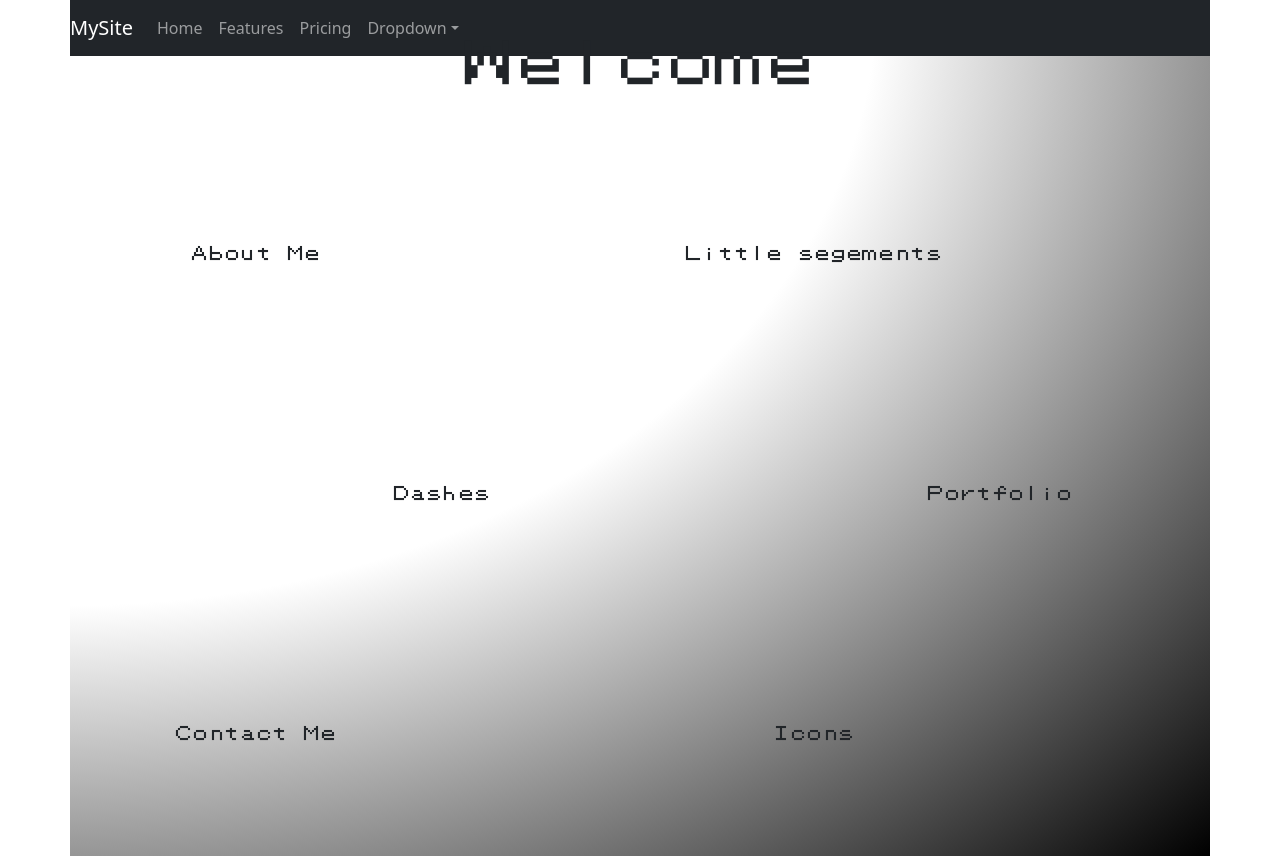
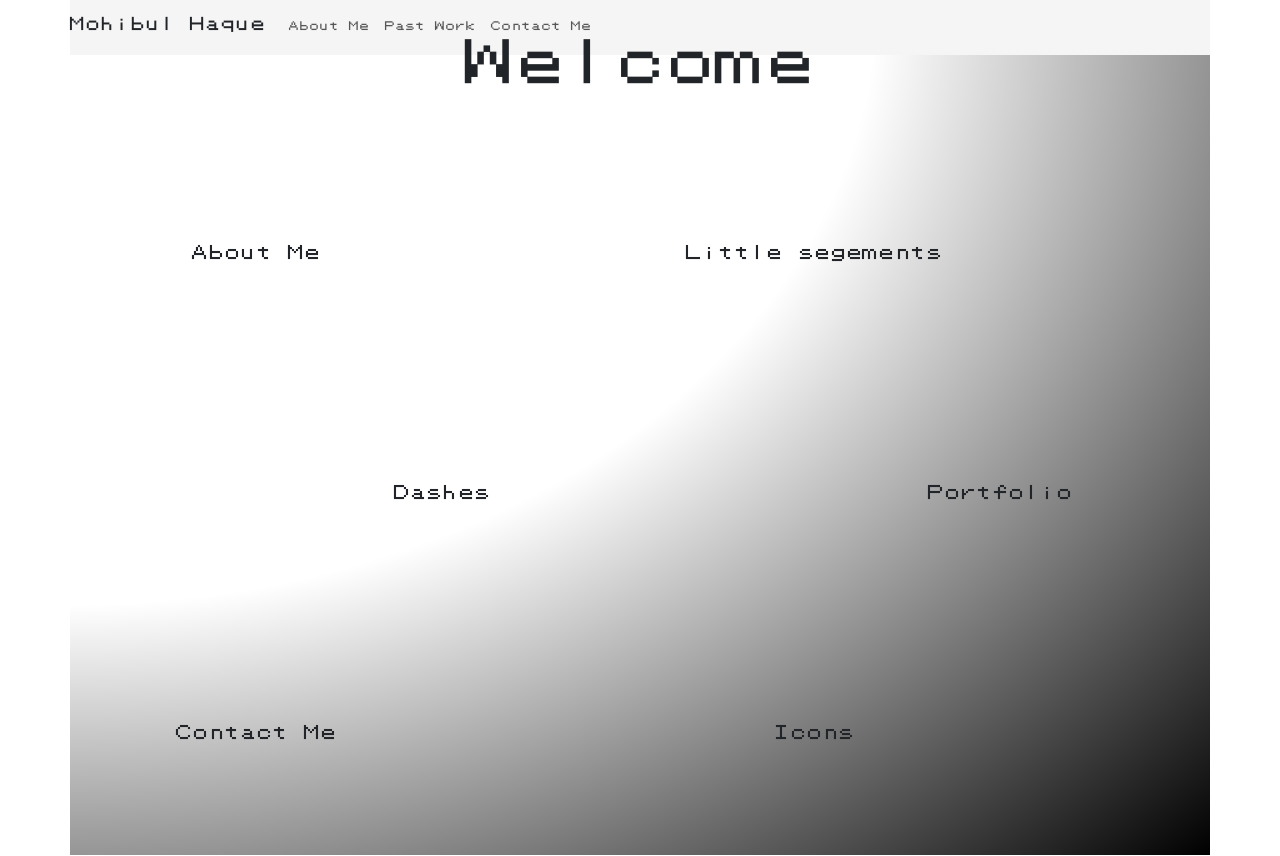
Before and after one commit to MahabaHubba/Portfolio, a React (Create React App) app in the folder my-app/: page / in a window 1280 px wide. Built offline with nearby package versions, Linux system fonts and the light colour scheme.

Commit message:
Addition and tidy up
Added bounce animation and tidy thigns up

```diff
--- a/my-app/src/App.css
+++ b/my-app/src/App.css
@@ -23,6 +23,10 @@
     50% {
       transform: translateY(-20px);
     }
+  }
+
+  .nav-link-bounce:hover{
+    animation: bounce 1s infinite;
   }
 
   .bouncing-text {
@@ -75,3 +79,30 @@
     font-family: "pokemon";
     src: url('../public/pokemonfont/PokemonGb-RAeo.ttf') format('truetype');
   }
+
+  .navbarbackground {
+    background-color: whitesmoke;
+    font-family: "pokemon";
+    font-size:10px;
+  }
+
+.navbarname {
+  font-size: 15px;
+  margin-right: 16px;
+}
+
+/* @keyframes jump {
+  0%, 20%, 50%, 80%, 100% {
+    transform: translateY(0);
+  }
+  40% {
+    transform: translateY(-10px);
+  }
+  60% {
+    transform: translateY(-5px);
+  }
+}
+
+.nav-link-jump:hover {
+  animation: bounce 1s;
+} */
--- a/my-app/src/App.js
+++ b/my-app/src/App.js
@@ -1,30 +1,7 @@
 import './App.css';
 import 'bootstrap/dist/css/bootstrap.min.css';
-import { Navbar, Nav, NavDropdown } from 'react-bootstrap';
+import { Navbar, Nav} from 'react-bootstrap';
 
-
-//Currently is able to come one by one in terms of letters however there is some error
-// import React, { useState, useEffect } from 'react';
-
-// const TextReveal = () => {
-//   const [displayedText, setDisplayedText] = useState('');
-//   const fullText = 'Welcome';
-
-//   useEffect(() => {
-//     let index = 0;
-//     const interval = setInterval(() => {
-//       if (index < fullText.length) {
-//         setDisplayedText((prev) => prev + fullText[index]);
-//         index += 1;
-//       } else {
-//         clearInterval(interval);
-//       }
-//     }, 100);
-//     return () => clearInterval(interval);
-//   }, [fullText]);
-
-//   return <span>{displayedText}</span>;
-// };
 
 function App() {
   return (
@@ -32,21 +9,15 @@ function App() {
     <div className="container gradient-bg">
 
     <div className="row ">
-    <Navbar bg="dark" variant="dark" expand="lg">
-        <Navbar.Brand href="#home">MySite</Navbar.Brand>
+    <Navbar className='navbarbackground' expand="lg">
+        <Navbar className="navbarname">Mohibul Haque</Navbar>
         <Navbar.Toggle aria-controls="basic-navbar-nav" />
         <Navbar.Collapse id="basic-navbar-nav">
           <Nav className="mr-auto">
-            <Nav.Link href="#home">Home</Nav.Link>
-            <Nav.Link href="#features">Features</Nav.Link>
-            <Nav.Link href="#pricing">Pricing</Nav.Link>
-            <NavDropdown title="Dropdown" id="basic-nav-dropdown">
-              <NavDropdown.Item href="#action/3.1">Action</NavDropdown.Item>
-              <NavDropdown.Item href="#action/3.2">Another action</NavDropdown.Item>
-              <NavDropdown.Item href="#action/3.3">Something</NavDropdown.Item>
-              <NavDropdown.Divider />
-              <NavDropdown.Item href="#action/3.4">Separated link</NavDropdown.Item>
-            </NavDropdown>
+            <Nav.Link className='nav-link-bounce'>About Me</Nav.Link>
+            <Nav.Link className='nav-link-bounce'>Past Work</Nav.Link>
+            <Nav.Link className='nav-link-bounce'>Contact Me</Nav.Link>
+
           </Nav>
         </Navbar.Collapse>
       </Navbar>
```
